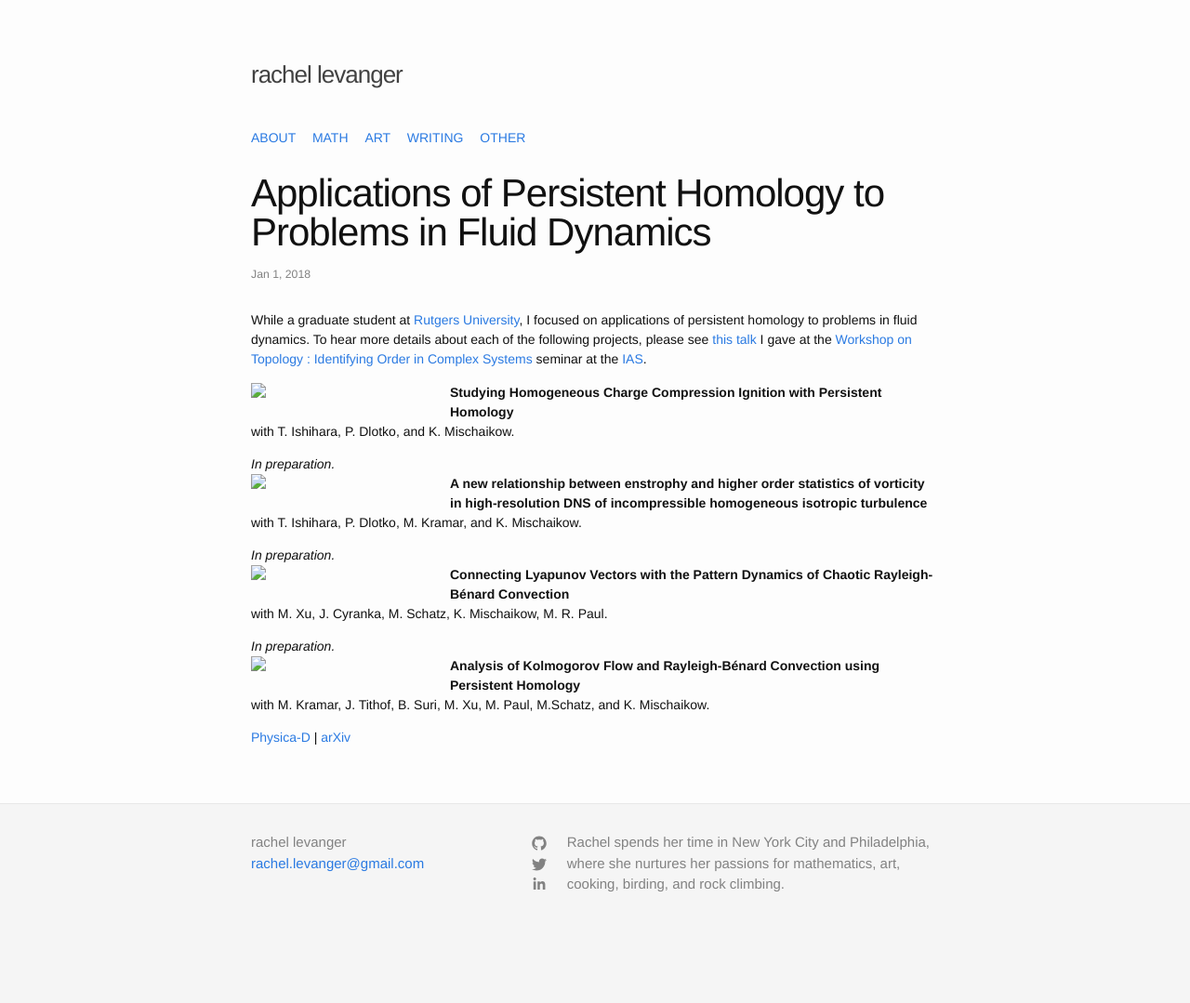
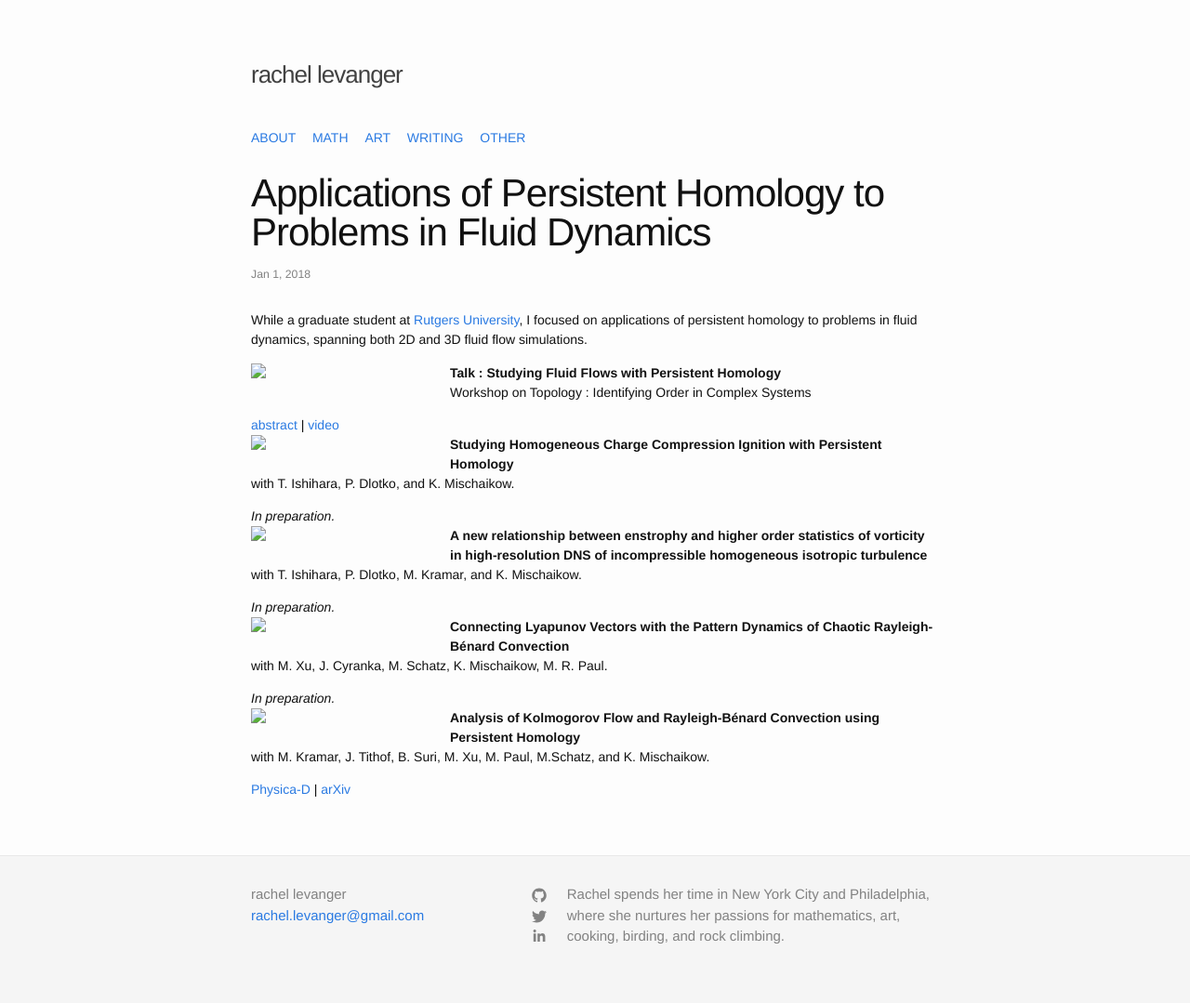
Before and after one commit to rachellevanger/rachellevanger.com, a Jekyll site: the page built from _posts/2018-1-1-math-applications-fluids.markdown, in a window 1280 px wide. Shown: the whole page at 93% size. Built offline with Jekyll 4.4.1, drawn with Linux system fonts in a browser that asks for light colours; some web fonts are replaced; before the commit the page ends 1023 px from its top, so only the background shows below that.

Commit message:
Updating IAS talk.

```diff
--- a/_posts/2018-1-1-math-applications-fluids.markdown
+++ b/_posts/2018-1-1-math-applications-fluids.markdown
@@ -5,7 +5,20 @@ date:   2018-1-1 11:30:02 -0500
 categories: math
 ---
 
-While a graduate student at <a href="http://www.math.rutgers.edu/">Rutgers University</a>, I focused on applications of persistent homology to problems in fluid dynamics. To hear more details about each of the following projects, please see [this talk](https://www.youtube.com/watch?v=cx1l65kOtrg) I gave at the [Workshop on Topology : Identifying Order in Complex Systems](https://www.math.ias.edu/calendar/event/136248/1523127600/1523131200) seminar at the [IAS](https://www.math.ias.edu/).
+While a graduate student at <a href="http://www.math.rutgers.edu/">Rutgers University</a>, I focused on applications of persistent homology to problems in fluid dynamics, spanning both 2D and 3D fluid flow simulations.
+
+<div class="math-row">
+
+
+	<img class="math-thumb" src="../images/math-ias-talk.png" />
+
+	<b>Talk : Studying Fluid Flows with Persistent Homology</b>
+	<p style="margin-bottom:1em;">Workshop on Topology : Identifying Order in Complex Systems</p>
+
+	<a href="https://www.ias.edu/events/workshop-topology-identifying-order-complex-systems-122">abstract</a> | <a href="https://video.ias.edu/TopologyWS/2018/0407-RachelLevanger">video</a>
+
+
+</div>
 
 <div class="math-row">
 
--- a/_sass/_style.scss
+++ b/_sass/_style.scss
@@ -47,12 +47,7 @@
  * Math stuff
  */
 
-.math-thumb {
-    float: left;
-    width: 200px;
-    margin-right: 1em;
-    margin-bottom: 1em;
-}
+
 
 .math-row:after {
     content: "";
```
Also changed, not shown: images/math-ias-talk.png (added).
